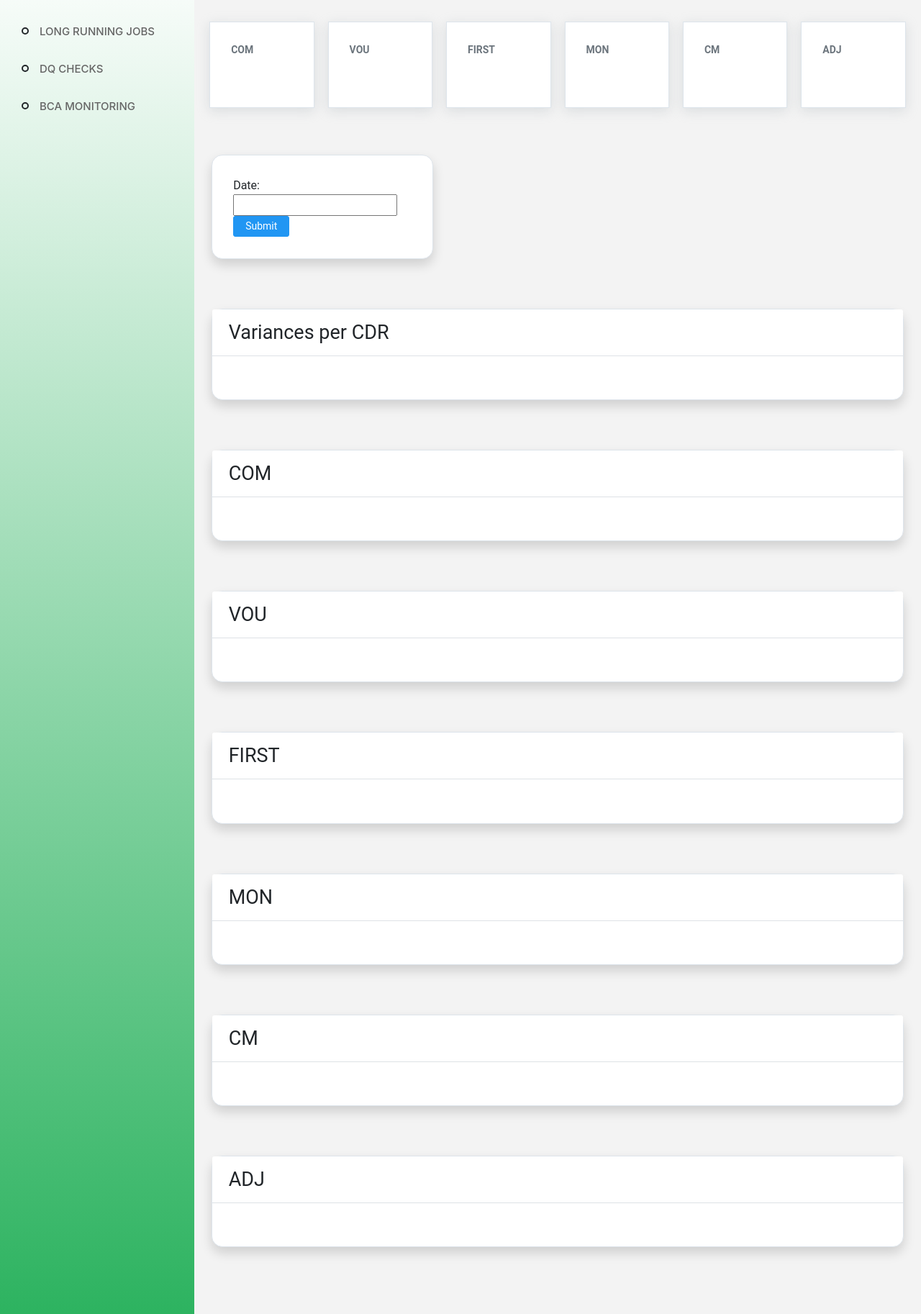
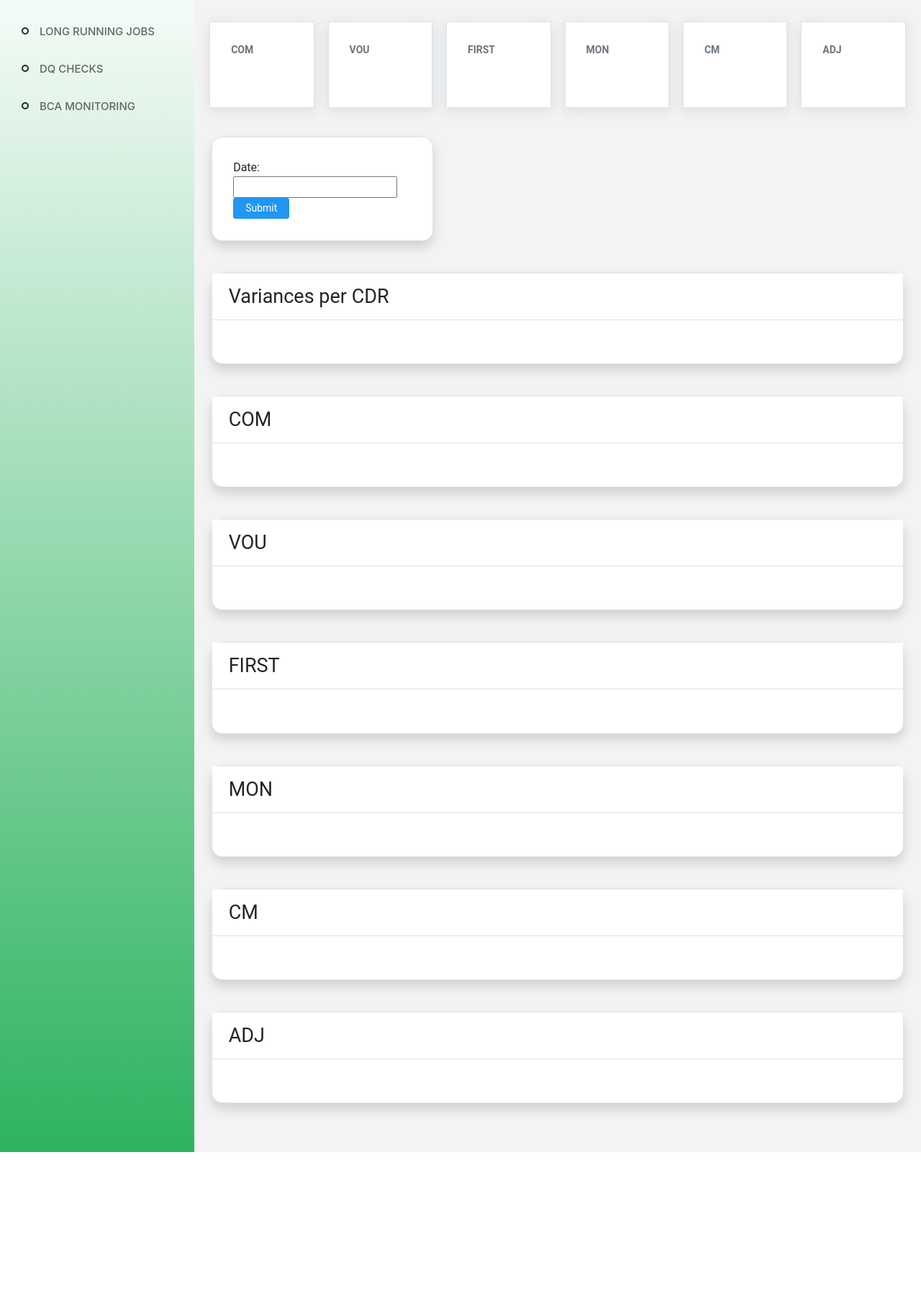
Before and after one commit to kyleRegino/Dashboard, a Flask app: template smartdashboard/templates/dqchecks_manvshive.html in a window 1280 px wide. Shown: the part 144-1970 px from the top of the page at 72% size. After the commit the page ends 1745 px from the top, so only its background shows below. Run offline with Flask 2, Linux system fonts and the light colour scheme; the template is opened without the code that fills it, so the values that code supplies are empty; parts of the project's set-up code (start-up, migrations or seed data) failed here and were passed over; some libraries are stand-ins or nearby versions; some web fonts are replaced.

Commit message:
final manifest vs t1

```diff
--- a/smartdashboard/routes.py
+++ b/smartdashboard/routes.py
@@ -30,7 +30,6 @@ def topksu_talend():
 
     print(query_prod)
 
-<<<<<<< HEAD
     return render_template('topsku_talend.html', query_prod = query_prod, query_talend = query_talend)
 
 
@@ -691,6 +690,3 @@ def get_bca_monitoring():
     }
 
     return jsonify(result_set)
-=======
-    return render_template('topsku_talend.html', query_prod = query_prod, query_talend = query_talend)
->>>>>>> 66170de72d8da198a3edb2282e31b1df1ce730bf
--- a/smartdashboard/static/js/submit_cdr.js
+++ b/smartdashboard/static/js/submit_cdr.js
@@ -13,6 +13,7 @@ $("#cdr_date_form_hive").submit(function(event){
         $("#variance_first").text(data.variance_first);
         $("#variance_mon").text(data.variance_mon);
         update_data_hive(cdr_date);
+        update_colors();
     });
 
 });
@@ -32,6 +33,50 @@ $("#cdr_date_form_oracle").submit(function (event) {
         $("#variance_first").text(data.variance_first);
         $("#variance_mon").text(data.variance_mon);
         update_data_oracle(cdr_date);
+        update_colors();
     });
 
 });
+
+function update_colors(){
+    if (parseInt($("#variance_com").text()) > 0) {
+        $("#variance_com").css("color", "red");
+    }
+    else {
+        $("#variance_com").css("color", "black");
+    }
+    if (parseInt($("#variance_vou").text()) > 0) {
+        $("#variance_vou").css("color", "red");
+    }
+    else {
+        $("#variance_vou").css("color", "black");
+    }
+    if (parseInt($("#variance_first").text()) > 0) {
+        $("#variance_first").css("color", "red");
+    }
+    else {
+        $("#variance_first").css("color", "black");
+    }
+    if (parseInt($("#variance_mon").text()) > 20000) {
+        $("#variance_mon").css("color", "red");
+    }
+    else {
+        $("#variance_mon").css("color", "black");
+    }
+    if (parseInt($("#variance_cm").text()) > 10000) {
+        $("#variance_cm").css("color", "red");
+    }
+    else {
+        $("#variance_cm").css("color", "black");
+    }
+    if (parseInt($("#variance_adj").text()) > 10000) {
+        $("#variance_adj").css("color", "red");
+    }
+    else {
+        $("#variance_adj").css("color", "black");
+    }
+}
+
+$("document").ready(function () {
+    update_colors();
+});
--- a/smartdashboard/templates/dqchecks_manvshive.html
+++ b/smartdashboard/templates/dqchecks_manvshive.html
@@ -15,7 +15,7 @@
     <div class="col-md-12 align-self-center">
         <div class="row">
             <!-- RUNNING JOBS -->
-            <div class="col-md-2 grid-margin stretch-card">
+            <div class="col-md-2 stretch-card">
                 <div class="card card-style">
                     <div class="card-body pb-0">
                         <a href="{{ running }}" class="stretched-link"></a>
@@ -30,7 +30,7 @@
             </div>
 
             <!-- COMPLETED JOBS -->
-            <div class="col-md-2 grid-margin stretch-card">
+            <div class="col-md-2 stretch-card">
                 <div class="card card-style">
                     <div class="card-body pb-0">
                         <div class="d-flex justify-content-between">
@@ -45,7 +45,7 @@
 
 
             <!-- ERROR JOBS -->
-            <div class="col-md-2 grid-margin stretch-card">
+            <div class="col-md-2 stretch-card">
                 <div class="card card-style">
                     <div class="card-body pb-0">
                         <div class="d-flex justify-content-between">
@@ -59,7 +59,7 @@
             </div>
 
             <!-- MISFIRED JOBS -->
-            <div class="col-md-2 grid-margin stretch-card">
+            <div class="col-md-2 stretch-card">
                 <div class="card card-style">
                     <div class="card-body pb-0">
                         <div class="d-flex justify-content-between">
@@ -72,7 +72,7 @@
                 </div>
             </div>
 
-            <div class="col-md-2 grid-margin stretch-card">
+            <div class="col-md-2 stretch-card">
                 <div class="card card-style">
                     <div class="card-body pb-0">
                         <div class="d-flex justify-content-between">
@@ -85,7 +85,7 @@
                 </div>
             </div>
 
-            <div class="col-md-2 grid-margin stretch-card">
+            <div class="col-md-2 stretch-card">
                 <div class="card card-style">
                     <div class="card-body pb-0">
                         <div class="d-flex justify-content-between">
@@ -103,7 +103,7 @@
 </div>
 
 <div class='row'>
-    <div class="col-md-4 grid-margin">
+    <div class="col-md-4">
         <div class="card shadow mb-4 card-border">
             <div class="card-body">
                 <form action="" method="post" autocomplete="off" id="cdr_date_form_hive">
@@ -119,7 +119,7 @@
 
 <!-- Variance -->
 <div class='row'>
-    <div class="col-md-12 grid-margin">
+    <div class="col-md-12">
         <div class="card shadow mb-4 card-border">
             <div class="card-header py-3">
                 <div class="row-1 align-items-end">
@@ -137,7 +137,7 @@
 
 <!-- COM -->
 <div class='row'>
-    <div class="col-md-12 grid-margin">
+    <div class="col-md-12">
         <div class="card shadow mb-4 card-border">
             <div class="card-header py-3">
                 <div class="row-1 align-items-end">
@@ -155,7 +155,7 @@
 
 <!-- VOU -->
 <div class='row'>
-    <div class="col-md-12 grid-margin">
+    <div class="col-md-12">
         <div class="card shadow mb-4 card-border">
             <div class="card-header py-3">
                 <div class="row-1 align-items-end">
@@ -173,7 +173,7 @@
 
 <!-- FIRST -->
 <div class='row'>
-    <div class="col-md-12 grid-margin">
+    <div class="col-md-12">
         <div class="card shadow mb-4 card-border">
             <div class="card-header py-3">
                 <div class="row-1 align-items-end">
@@ -191,7 +191,7 @@
 
 <!-- MON -->
 <div class='row'>
-    <div class="col-md-12 grid-margin">
+    <div class="col-md-12">
         <div class="card shadow mb-4 card-border">
             <div class="card-header py-3">
                 <div class="row-1 align-items-end">
@@ -209,7 +209,7 @@
 
 <!-- CM -->
 <div class='row'>
-    <div class="col-md-12 grid-margin">
+    <div class="col-md-12">
         <div class="card shadow mb-4 card-border">
             <div class="card-header py-3">
                 <div class="row-1 align-items-end">
@@ -227,7 +227,7 @@
 
 <!-- ADJ -->
 <div class='row'>
-    <div class="col-md-12 grid-margin">
+    <div class="col-md-12">
         <div class="card shadow mb-4 card-border">
             <div class="card-header py-3">
                 <div class="row-1 align-items-end">
```
Also changed, not shown: smartdashboard/templates/dqchecks_manvsoracle.html (+8 -8 lines), smartdashboard/static/js/dq_manvshive.js (line endings or trailing spaces), smartdashboard/static/js/dq_manvsoracle.js (line endings or trailing spaces).
